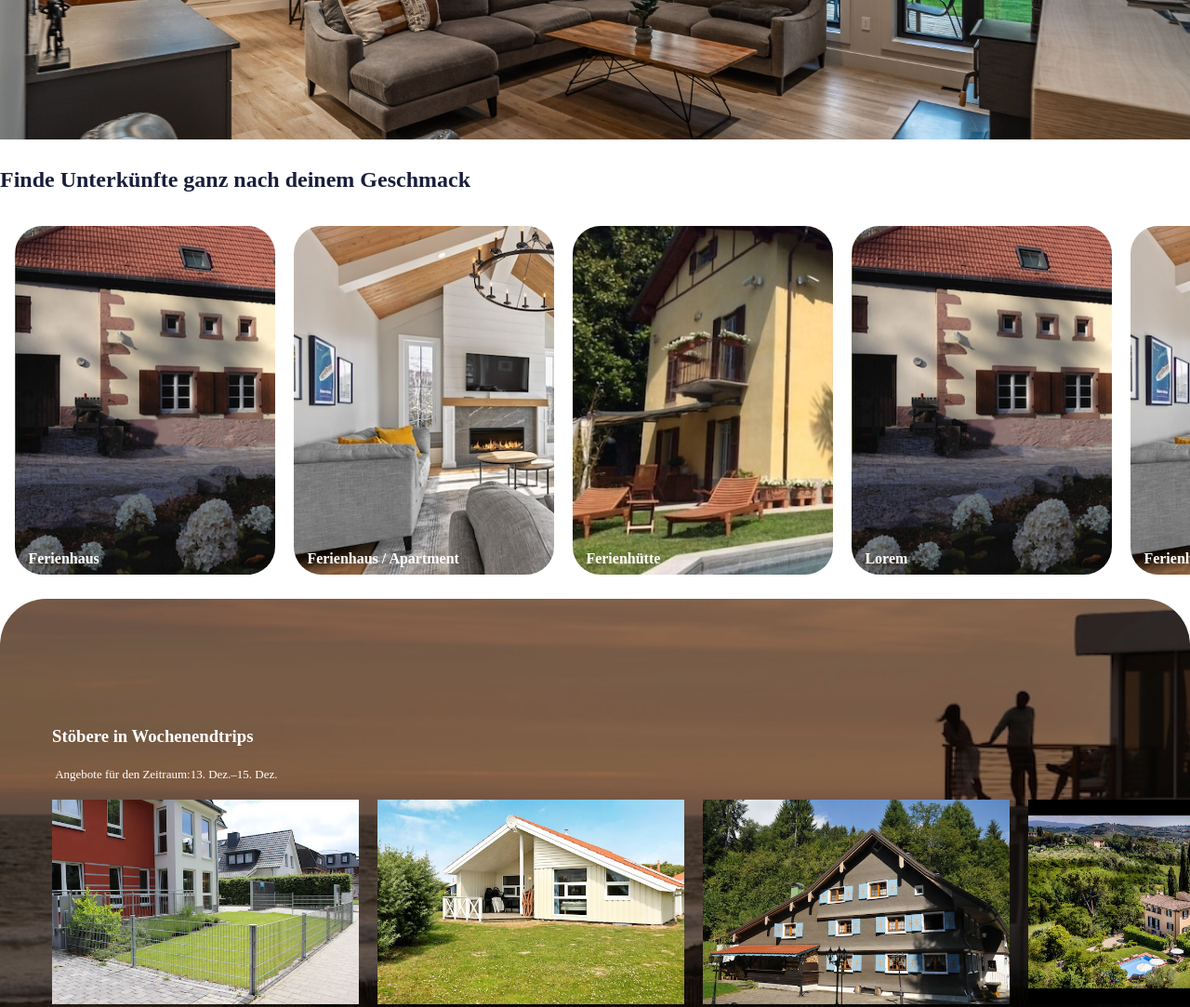
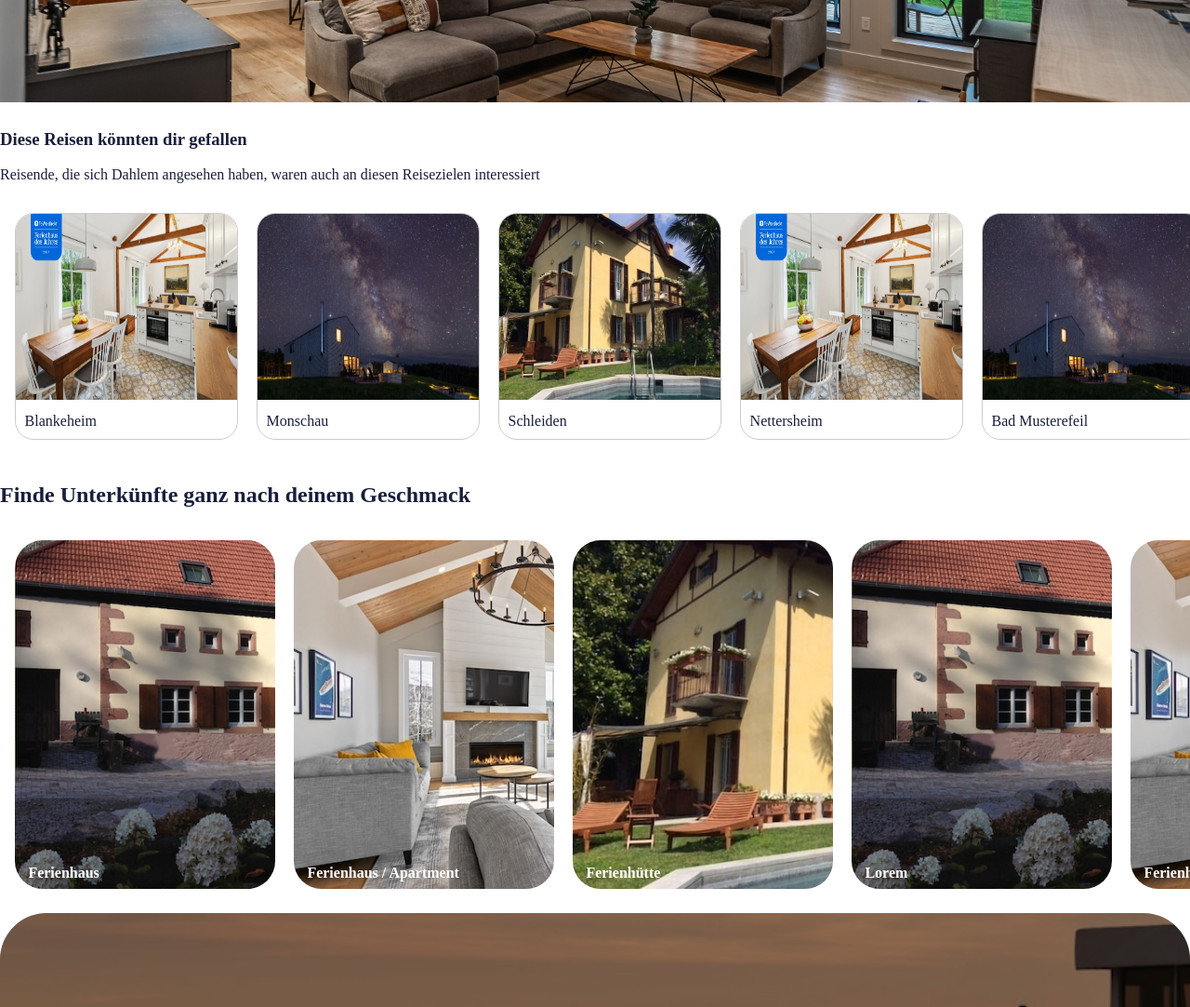
Before and after one commit to angebhd/the-gym-clonning-exercise, a plain HTML site: page index.html in a window 1280 px wide. Shown: the part 580-1663 px from the top of the page at 93% size. Drawn offline with Linux system fonts and the light colour scheme.

Commit message:
Some html adjustments

```diff
--- a/index.html
+++ b/index.html
@@ -27,6 +27,24 @@
             <button>Suchen</button>
         </form>
     </main>
+
+    <section class="Diese">
+        <h3>Diese Reisen könnten dir gefallen</h3>
+        <p>Reisende, die sich Dahlem angesehen haben, waren auch an diesen Reisezielen interessiert</p>
+        <div class="container" >
+            <div><img src="assets/freee.jpg" alt="">
+                <p>Blankeheim</p></div>
+            <div><img src="assets/freee2.jpg" alt="">
+                <p>Monschau</p></div>
+            <div><img src="assets/finde3.jpg" alt="">
+                <p>Schleiden</p></div>
+            <div><img src="assets/freee.jpg" alt="">
+                <p>Nettersheim</p></div>
+            <div><img src="assets/freee2.jpg" alt="">
+                <p>Bad Musterefeil</p></div>
+        </div>
+
+    </section>
 
     <section class="Finde">
         <h2>Finde Unterkünfte ganz nach deinem Geschmack</h2>
--- a/styles.css
+++ b/styles.css
@@ -2,7 +2,9 @@
 body {
     margin: 0;
 }
-
+img{
+    max-width: 100%;
+}
 header {
     display: flex;
     justify-content: space-evenly;
@@ -46,7 +48,7 @@ header div.nav-bar a {
 /* main*/
 
 main {
-    height: 80vh;
+    height: 75vh;
     min-height: 512px;
     background-image: url(assets/main.jpg);
     background-repeat: no-repeat;
@@ -61,7 +63,7 @@ main p {
     color: white;
     font-size: 3rem;
     font-weight: bold;
-    width: 80%;
+    width: 75%;
     margin: 0.5rem;
 }
 
@@ -69,7 +71,7 @@ main form {
     background-color: #F7F7F8;
     padding: 1rem;
     border-radius: 20px;
-    width: 80%;
+    width: 75%;
     display: flex;
     align-items: center;
     justify-content: space-between;
@@ -94,10 +96,45 @@ main form button {
 
 }
 
+/* General for conatiners */
+div.container {
+    width: 100%;
+    overflow-x:scroll;
+    display: flex;
+    white-space: nowrap;
+    gap: 20px;
+    padding: 1rem;
+}
+
+
 section {
     max-width: 1500px;
     margin: 10px auto;
     color: #191E3B;
+}
+section.Diese {
+    overflow-x: hidden;
+}
+/* section.Diese div.container {
+    width: 100%;
+    overflow-x: auto;
+    display: flex;
+    white-space: nowrap;
+    gap: 20px;
+    padding: 1rem;
+} */
+section.Diese div.container div{
+    width: 350px;
+    border-radius: 20px;
+    border: 1px solid #ccc;
+    overflow: hidden;
+}
+section.Diese div.container div p{
+    margin: 0.2rem;
+    padding: 0.4rem;
+}
+section.Diese img{
+    height: 200px;
 }
 
 section.Finde {
@@ -184,6 +221,7 @@ section.stobere div.container div {
 
 section.stobere div.container div img {
     width: 330px;
+    border-radius: 20px;
 }
 
 section.stobere div.container div p {
```
